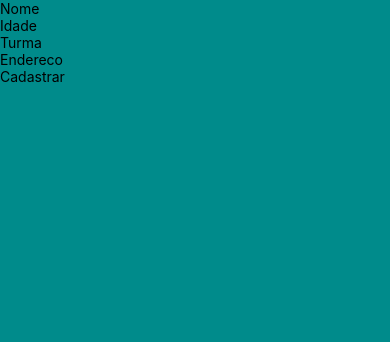
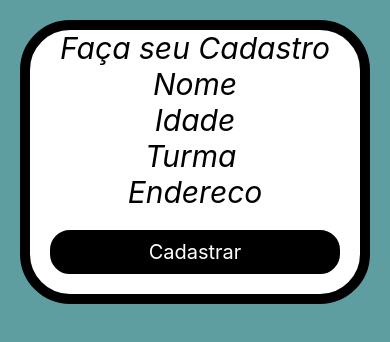
Before and after one commit to Juliano-araujo-de-oliveira/Escola, a React Native app: screen / in a window 390 px wide. Shown: the top 342 px of the page. Built offline with nearby package versions, Linux system fonts and the light colour scheme; what react-native-sqlite-storage would draw is missing.

Commit message:
estilizacao

```diff
--- a/App.js
+++ b/App.js
@@ -1,27 +1,23 @@
 import React, { Component } from 'react';
-import { Text, View, TouchableOpacity,ScrollView, Button,TextInput,} from 'react-native';
+import { Text, View, TouchableOpacity, ScrollView, TextInput, } from 'react-native';
 
 import Item from './src/components/models/Item';
 import Itemdatabase from './src/components/dataBase/Itemdatabase';
 import { Style } from './src/components/estilo/Style';
-import Turmaview  from './src/lista/Turmaview';
-
+import Turmaview from './src/lista/Turmaview';
 
 export default class App extends Component {
-
 
   constructor(props) {
     super(props);
     this.state = {
-    nome:"Não Especificado",
-    idade:0,
-    endereco:"Não Especificado",
-    turma:0,
-    aluno:"🙄 Não Cadastrado",
+      nome: "Não Especificado",
+      idade: 0,
+      endereco: "Não Especificado",
+      turma: 0,
+      aluno: "🙄 Não Cadastrado",
       lista: []
-
     }
-
   }
 
   Listar = () => {
@@ -31,13 +27,11 @@ export default class App extends Component {
         this.setState({ lista: dados })
       }
     )
-
   }
 
-
-  Cadastrar = (nome,idade,turma,endereco,aluno) => {
+  Cadastrar = (nome, idade, turma, endereco, aluno) => {
     const db = new Itemdatabase();
-    const NovoItem = new Item(nome,idade,turma,endereco,aluno);
+    const NovoItem = new Item(nome, idade, turma, endereco, aluno);
     db.Cadastrar(NovoItem)
     this.Listar();
   }
@@ -56,18 +50,19 @@ this.Listar();
 
   render() {
     return (
-
       <View style={Style.container}>
-       <TextInput  onChangeText={(textoDigitado) => this.setState({nome:textoDigitado})} placeholder='Nome'/>
-       <TextInput  onChangeText={(textoDigitado) => this.setState({idade:textoDigitado})}placeholder='Idade' />
-       <TextInput  onChangeText={(textoDigitado) => this.setState({turma:textoDigitado})}placeholder='Turma '/>
-       <TextInput  onChangeText={(textoDigitado) => this.setState({endereco:textoDigitado})}placeholder='Endereco'/>
+        <View style={Style.Telainput}>
+          <Text style={Style.EscritaInput}>Faça seu Cadastro</Text>
+          <TextInput onChangeText={(textoDigitado) => this.setState({ nome: textoDigitado })} style={Style.EscritaInput} placeholder='Nome' />
+          <TextInput onChangeText={(textoDigitado) => this.setState({ idade: textoDigitado })} style={Style.EscritaInput} placeholder='Idade' />
+          <TextInput onChangeText={(textoDigitado) => this.setState({ turma: textoDigitado })} style={Style.EscritaInput} placeholder='Turma ' />
+          <TextInput onChangeText={(textoDigitado) => this.setState({ endereco: textoDigitado })} style={Style.EscritaInput} placeholder='Endereco' />
 
 
-        <TouchableOpacity onPress={()=> this.Cadastrar(this.state.nome,this.state.idade,this.state.turma,this.state.endereco,this.state.aluno)}>
-          <Text>Cadastrar</Text>
+          <TouchableOpacity onPress={() => this.Cadastrar(this.state.nome, this.state.idade, this.state.turma, this.state.endereco, this.state.aluno)}>
+            <Text style={Style.BotaoCadastrarInput}>Cadastrar</Text>
           </TouchableOpacity>
-
+        </View>
         <ScrollView>
 
           {
@@ -83,17 +78,12 @@ render() {
 
                   atualizado={this.Atualizar}
                   deletar={this.Remover}
-
                 />
               )
             )
           }
         </ScrollView>
       </View>
-
-
     )
-
   }
-
 }
--- a/src/components/dataBase/Itemdatabase.js
+++ b/src/components/dataBase/Itemdatabase.js
@@ -4,7 +4,7 @@ SQLite.DEBUG(true);
 SQLite.enablePromise(true);
 
 //Variáveis de conexão/criação do banco de dados
-const database_name = "Reactoffline.db"; //Nome do banco de dados
+const database_name = "Escola.db"; //Nome do banco de dados
 const database_version = "1.0"; //Versão do banco de dados
 const database_displayname = "SQLite React Offline Database"; //Nome de exibição do banco de dados
 const database_size = 200000; //tamanho do banco de dados
@@ -73,8 +73,8 @@ export default class Itemdatabase {
                         let len = results.rows.length;
                         for (let i = 0; i < len; i++) {
                             let row = results.rows.item(i);
-                            const { id,nome,idade,turma,endereco,aluno } = row;
-                           lista.push({ id, nome,idade,turma,endereco,aluno });
+                            const { id, nome, idade, turma, endereco, aluno } = row;
+                            lista.push({ id, nome, idade, turma, endereco, aluno });
                         }
                         console.log(lista);
                         resolve(lista);
@@ -96,7 +96,7 @@ export default class Itemdatabase {
             this.Conectar().then((db) => {
                 db.transaction((tx) => {
                     //Query SQL para inserir um novo produto
-                    tx.executeSql('INSERT INTO Item (nome,idade,turma,endereco,aluno) VALUES (?, ?, ?, ?,?)', [ item.nome, item.idade, item.turma, item.endereco,item.aluno]).then(([tx, results]) => {
+                    tx.executeSql('INSERT INTO Item (nome,idade,turma,endereco,aluno) VALUES (?, ?, ?, ?,?)', [item.nome, item.idade, item.turma, item.endereco, item.aluno]).then(([tx, results]) => {
                         resolve(results);
                     });
                 }).then((result) => {
@@ -131,7 +131,7 @@ Remover(id) {
         });
     }
 
-Atualizar(id){
+    Atualizar(id) {
         //Função para atualizar um dado que já foi escrito anteriormente no banco de dados a partir da sua id
 
         return new Promise((resolve) => {
--- a/src/components/estilo/Style.js
+++ b/src/components/estilo/Style.js
@@ -1,36 +1,88 @@
 import { StyleSheet } from "react-native";
 
 const Style = StyleSheet.create({
-container:{
-    flex:1,
-    backgroundColor:'#008B8B',
 
-},
-Cadas:{
-    fontSize:20,
-    color:'black',
-    textAlign:'center'
-},
-lista:{
-    fontSize:30,
-     margin:10,
-textTransform:'capitalize',
-color:'black'
-},
+    container: {
+        flex: 1,
+        backgroundColor: '#5F9EA0',
 
-cadastroConcluido:{
-    fontStyle:'italic',
-    fontSize:25,
-    textAlign:'center',
-    textDecorationLine:'underline',
-   margin:10,
-   color:'black'
-},
-bonecos:{
-    fontSize:25,
-    textAlign:'right',
-    margin:10
-}
+    },
+
+    Cadas: {
+        fontSize: 20,
+        color: 'black',
+        textAlign: 'center'
+    },
+
+    listacadastro: {
+        margin: 5,
+        fontSize: 15,
+        color: '#000000',
+
+    },
+
+    BotaoRemoverLista: {
+        flex: 1,
+        backgroundColor: 'red',
+        margin: 1,
+        padding: 3,
+        alignItems: 'center'
+    },
+
+    BotaoCadastroLista: {
+        flex: 1,
+        backgroundColor: '#0000CD',
+        margin: 1,
+        padding: 3,
+        alignItems: 'center'
+    },
+
+    BotaoCadastrarInput: {
+        fontSize: 20,
+        textAlign: 'center',
+        backgroundColor: '#000000',
+        borderWidth: 5, color: '#FFFFFF',
+        padding: 5,
+        margin: 20,
+        borderRadius: 20
+    },
+
+    Telainput: {
+        backgroundColor: '#FFFFFF',
+        borderRadius: 50,
+        borderWidth: 10,
+        margin: 20
+
+    },
+
+    EscritaInput: {
+        color: '	#000000',
+        fontSize: 30,
+        fontStyle: 'italic',
+        textAlign: 'center',
+
+    },
+
+    BorderLista: {
+        borderWidth: 10,
+        borderRadius: 20,
+        margin: 15,
+        backgroundColor: '#00FFFF'
+    },
+
+    cadastroConcluido: {
+        fontStyle: 'italic',
+        fontSize: 25,
+        textAlign: 'center',
+        textDecorationLine: 'underline',
+        margin: 5,
+        color: 'black'
+    },
+    bonecos: {
+        fontSize: 25,
+        textAlign: 'center',
+        margin: 10
+    }
 })
 
-export {Style}
+export { Style }
--- a/src/components/models/Item.js
+++ b/src/components/models/Item.js
@@ -1,7 +1,7 @@
-export default class Item{
-  constructor(nome,idade,turma,endereco,aluno){
+export default class Item {
+  constructor(nome, idade, turma, endereco, aluno) {
     this.nome = nome;
-    this.idade= idade;
+    this.idade = idade;
     this.turma = turma;
     this.endereco = endereco;
     this.aluno = aluno;
--- a/src/lista/Turmaview.js
+++ b/src/lista/Turmaview.js
@@ -5,38 +5,35 @@ import { Style } from "../components/estilo/Style";
 export default class Turmaview extends Component {
     render() {
         return (
-
-            <View >
+            <View style={Style.BorderLista} >
                 <Text style={Style.cadastroConcluido}>Cadastro {this.props.id} concluido</Text>
-
                 <Text style={Style.bonecos}>👨🏽‍🎓👩🏽‍🎓</Text>
-                <Text style={Style.lista}>➡️{this.props.nome}</Text>
-                <Text style={Style.lista}>➡️{this.props.idade}</Text>
-                <Text style={Style.lista}>➡️{this.props.turma}</Text>
-                <Text style={Style.lista}>➡️{this.props.endereco}</Text>
-                <Text style={[Style.lista,this.getStilo()]}> ➡️{this.props.aluno}</Text>
+                <Text style={Style.listacadastro}>☑️{this.props.nome}</Text>
+                <Text style={Style.listacadastro}>☑️{this.props.idade}</Text>
+                <Text style={Style.listacadastro}>☑️{this.props.turma}</Text>
+                <Text style={Style.listacadastro}>☑️{this.props.endereco}</Text>
+                <Text style={[Style.listacadastro, this.getStilo()]}> ➡️{this.props.aluno}</Text>
                 <Text></Text>
 
-
-                 <View style={{flexDirection:'row'}}>
-                <TouchableOpacity style={{flex: 1, backgroundColor: 'red', margin: 1, padding: 3, alignItems: 'center'}} onPress={() => this.props.deletar(this.props.id)}>
-                        <Text style={{color: 'white'}}>  Remover</Text>
+                <View style={{ flexDirection: 'row' }}>
+                    <TouchableOpacity style={Style.BotaoRemoverLista} onPress={() => this.props.deletar(this.props.id)}>
+                        <Text style={{ color: 'white' }}>  Remover</Text>
                     </TouchableOpacity>
-                    <TouchableOpacity style={{flex: 1, backgroundColor: 'blue', margin: 1, padding: 3, alignItems: 'center'}} onPress={() => this.props.atualizado(this.props.id)}>
-                        <Text style={{color: 'white'}}> Cadastrar </Text>
+                    <TouchableOpacity style={Style.BotaoCadastroLista} onPress={() => this.props.atualizado(this.props.id)}>
+                        <Text style={{ color: 'white' }}> Cadastrar </Text>
                     </TouchableOpacity>
-                    </View>
+                </View>
             </View>
         )
     }
 
-getStilo =() =>{
-if(this.props.aluno == "🙄 Não Cadastrado"){
-    return{color:'red'}
+    getStilo = () => {
+        if (this.props.aluno == "🙄 Não Cadastrado") {
+            return { color: 'red' }
 
-}else if (this.props.aluno == "🤩 Cadastrado"){
-    return{color:'blue'}
+        } else if (this.props.aluno == "🤩 Cadastrado") {
+            return { color: 'blue' }
+        }
+
+    }
 }
-
-}
-}
```
Lines whose indentation alone changed are shown as unchanged.
